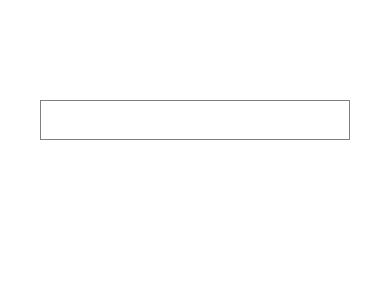
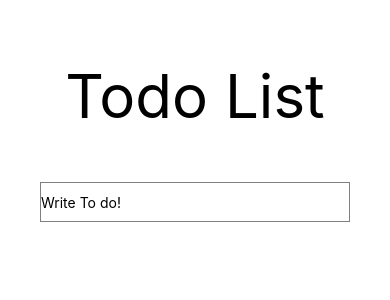
Before and after one commit to Asilo5/rn-todo, a React Native app: screen / in a window 390 px wide. Shown: the top 300 px of the page. Built offline with nearby package versions, Linux system fonts and the light colour scheme.

Commit message:
Add basic layout of the form

```diff
--- a/src/App.js
+++ b/src/App.js
@@ -21,13 +21,18 @@
 const App: () => React$Node = () => {
   return (
     <View>
+      <Text style={styles.title}>Todo List</Text>
       <Form />
     </View>
   );
 };
 
-// const styles = StyleSheet.create({
-
-// });
+const styles = StyleSheet.create({
+  title: {
+    paddingTop: 60,
+    textAlign: 'center',
+    fontSize: 60,
+  },
+});
 
 export default App;
--- a/src/Form.js
+++ b/src/Form.js
@@ -4,7 +4,7 @@
 const Form = () => {
   return (
     <View style={styles.form}>
-      <TextInput style={styles.input} />
+      <TextInput style={styles.input} placeholder="Write To do!" />
     </View>
   );
 };
@@ -13,12 +13,12 @@
 
 const styles = StyleSheet.create({
   form: {
-    marginTop: 100,
+    marginTop: 50,
     marginHorizontal: 40,
   },
   input: {
     height: 40,
     borderColor: 'gray',
     borderWidth: 1,
-  }
+  },
 });
```
